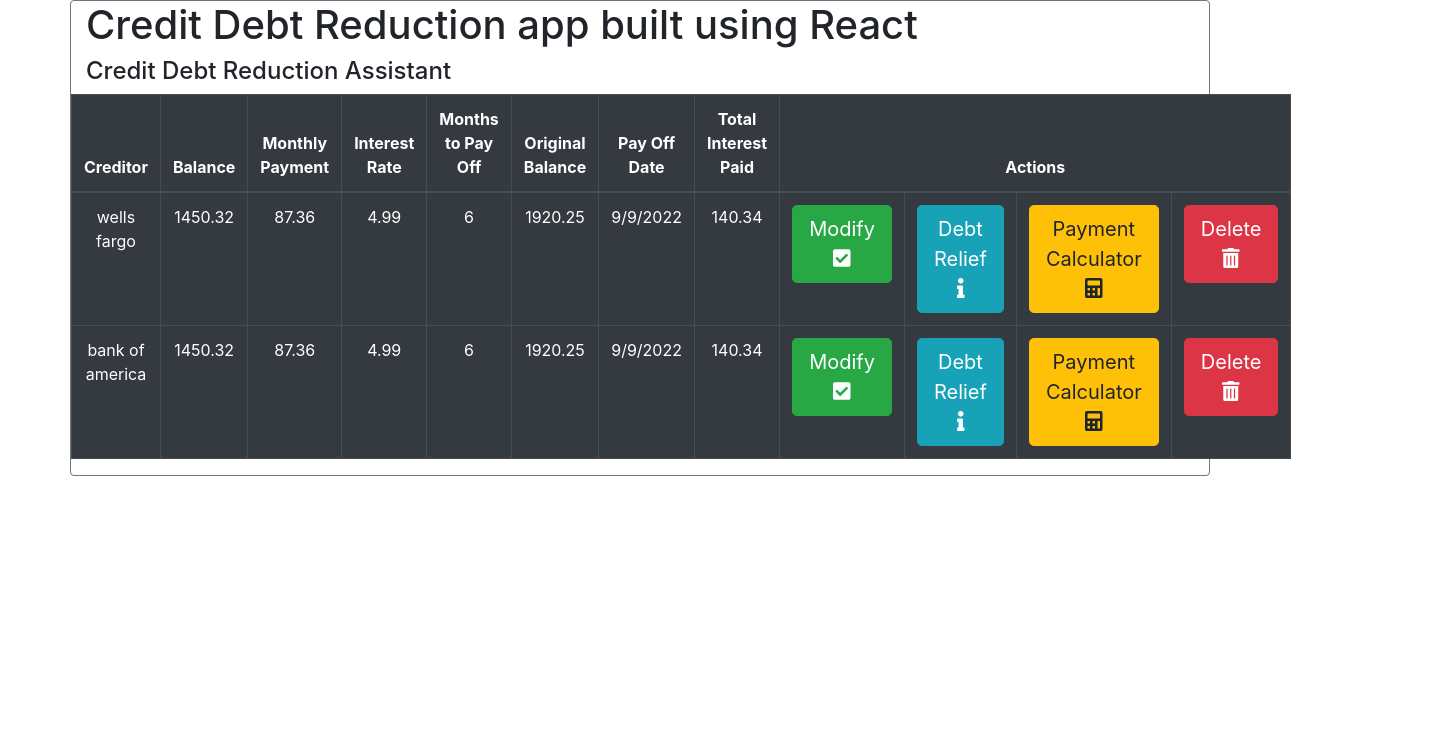
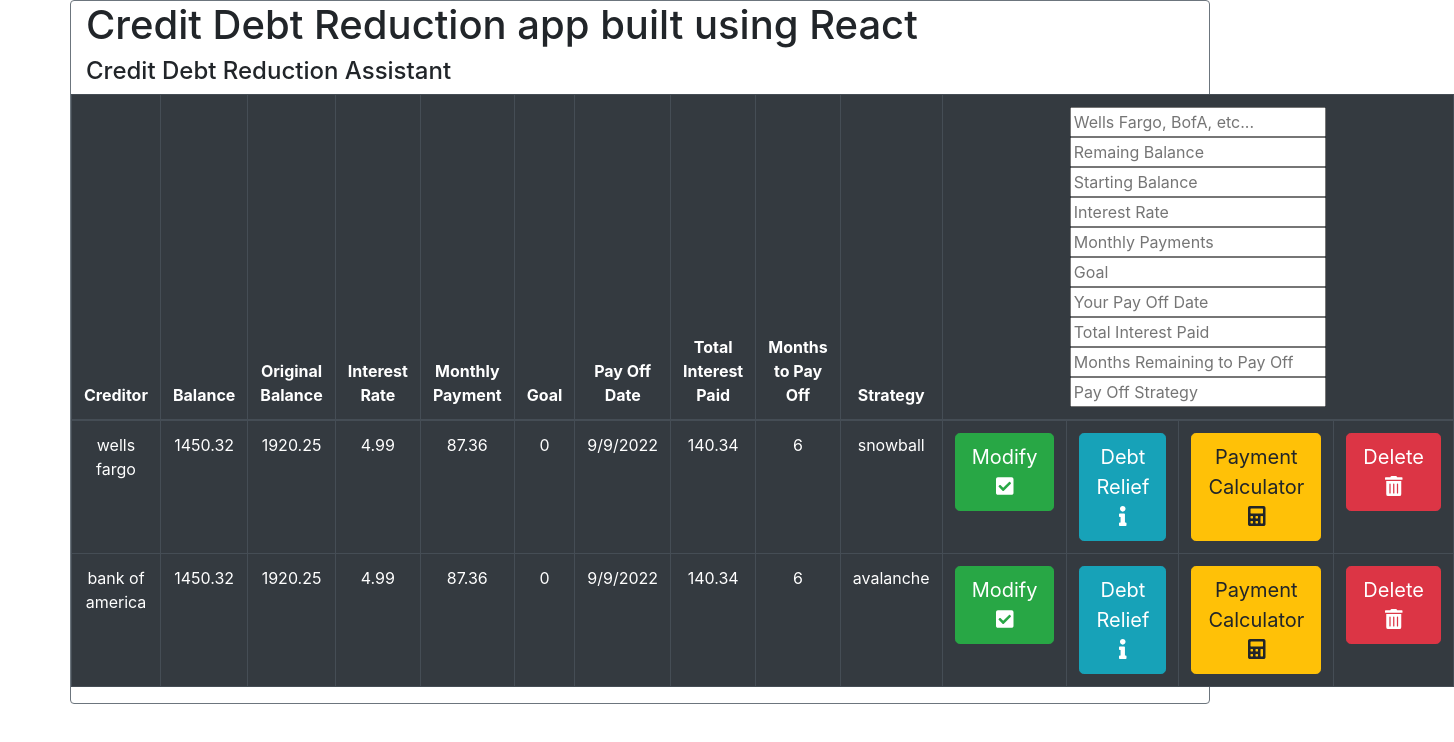
Before and after one commit to skosari/bills, a React (Create React App) app: page / in a window 1280 px wide. Shown: the top 742 px of the page, 1454 px wide, since content can reach past the window. Built offline with nearby package versions, Linux system fonts and the light colour scheme.

Commit message:
minor changes to adddebts.js

```diff
--- a/public/index.html
+++ b/public/index.html
@@ -24,7 +24,7 @@
       work correctly both with client-side routing and a non-root public URL.
       Learn how to configure a non-root public URL by running `npm run build`.
     -->
-    <title>Lambda Bills</title>
+    <title>Debt Control</title>
   </head>
   <body>
     <noscript>You need to enable JavaScript to run this app.</noscript>
--- a/src/App.js
+++ b/src/App.js
@@ -5,37 +5,49 @@ import {FontAwesomeIcon} from '@fortawesome/react-fontawesome';
 import PaymentCalculator from './components/PaymentCalculator';
 import DebtRelief from './components/DebtRelief';
 import ModifyAccount from './components/ModifyAccount';
-
+import AddDebt from './components/AddDebt'
 class App extends Component {
 state = {
   isLoading: false,
   debts: [
-
+    // {
+    //   id: 4,
+    //   creditor: '',
+    //   balance : '',
+    //   originalbalance: '',
+    //   rate : '',
+    //   payment: '',
+    //   goal: '',
+    //   paidoffdate: '',
+    //   totalinterestpaid: '',
+    //   monthstopayoff: '',
+    //   payoffstrategy: ''
+    // },
     {
-      'id': '5',
-      'creditor': 'wells fargo',
-      'balance': 1450.32,
-      'originalbalance': 1920.25,
-      'rate': 4.99,
-      'payment': 87.36,
-      'goal': 0,
-      'paidoffdate': '9/9/2022',
-      'totalinterestpaid': 140.34,
-      'monthstopayoff': 6,
-      'payoffstrategy': 'snowball'
+      id: 5,
+      creditor: 'wells fargo',
+      balance: 1450.32,
+      originalbalance: 1920.25,
+      rate: 4.99,
+      payment: 87.36,
+      goal: 0,
+      paidoffdate: '9/9/2022',
+      totalinterestpaid: 140.34,
+      monthstopayoff: 6,
+      payoffstrategy: 'snowball'
     },
     {
-      'id': '6',
-      'creditor': 'bank of america',
-      'balance': 1450.32,
-      'originalbalance': 1920.25,
-      'rate': 4.99,
-      'payment': 87.36,
-      'goal': 0,
-      'paidoffdate': '9/9/2022',
-      'totalinterestpaid': 140.34,
-      'monthstopayoff': 6,
-      'payoffstrategy': 'avalanche'
+      id: 6,
+      creditor: 'bank of america',
+      balance: 1450.32,
+      originalbalance: 1920.25,
+      rate: 4.99,
+      payment: 87.36,
+      goal: 0,
+      paidoffdate: '9/9/2022',
+      totalinterestpaid: 140.34,
+      monthstopayoff: 6,
+      payoffstrategy: 'avalanche'
     }
   ],
 }
@@ -44,22 +56,43 @@ delBtn(id) {
   this.setState({ debts: updatedDebts }); //Logic to delete the item
 }
 
+addDebt = (x) => {
+  const newDebt = {
+    id: (this.state.debts.length + 1),
+    creditor: 'bank of america',
+    balance: 1450.32,
+    originalbalance: 1920.25,
+    rate: 4.99,
+    payment: 87.36,
+    goal: 0,
+    paidoffdate: '9/9/2022',
+    totalinterestpaid: 140.34,
+    monthstopayoff: 6,
+    payoffstrategy: 'avalanche'
+  }
+  this.setState({ debts: [...this.state.debts, newDebt] })
+}
+
+
 render() {
   const isLoading = this.state.isLoading;
 
   if(isLoading){return <div>Loading...</div>};
 
   const allDebts = this.state.debts;
-  let invoiceControls = allDebts.map(x =>
+  let debtControls = allDebts.map(x =>
     <tr key={x.id}>
       <td>{x.creditor}</td>
       <td>{x.balance}</td>
+      <td>{x.originalbalance}</td>
+      <td>{x.rate}</td>
       <td>{x.payment} </td>
-      <td>{x.rate}</td>
-      <td>{x.monthstopayoff}</td>
-      <td>{x.originalbalance}</td>
+      <td>{x.goal}</td>
       <td>{x.paidoffdate}</td>
       <td>{x.totalinterestpaid}</td>
+      <td>{x.monthstopayoff}</td>
+      <td>{x.payoffstrategy}</td>
+
       <td><ModifyAccount /></td>
       <td><DebtRelief balance={x.balance} rate={x.rate} paidoffdate={x.paidoffdate}/></td>
       <td><PaymentCalculator balance={x.balance}/></td>
@@ -88,19 +121,23 @@ render() {
               <tr>
                 <th>Creditor</th>
                 <th>Balance</th>
+                <th>Original Balance</th>
+                <th>Interest Rate</th>
                 <th>Monthly Payment</th>
-                <th>Interest Rate</th>
-                <th>Months to Pay Off</th>
-                <th>Original Balance</th>
+                <th>Goal</th>
                 <th>Pay Off Date</th>
                 <th>Total Interest Paid</th>
-                <th colSpan='4'>Actions</th>
+                <th>Months to Pay Off</th>
+                <th>Strategy</th>
+                <th colSpan='4'><AddDebt debts={this.props.debts}/></th>
 
               </tr>
             </thead>
+
             <tbody>
 
-              {this.state.debts.length === 0 ? <tr><td colSpan='9'>All Caught Up</td></tr> : invoiceControls}
+
+              {this.state.debts.length === 0 ? <tr><td colSpan='9'>All Caught Up</td></tr> : debtControls}
 
             </tbody>
           </Table>
--- a/src/components/AddDebt.js
+++ b/src/components/AddDebt.js
@@ -0,0 +1,218 @@
+import React from 'react';
+//import propTypes from 'prop-types';
+
+class AddDebt extends React.Component {
+  state = {
+    creditor: '',
+    balance : '',
+    originalbalance: '',
+    rate : '',
+    payment: '',
+    goal: '',
+    paidoffdate: '',
+    totalinterestpaid: '',
+    monthstopayoff: '',
+    payoffstrategy: ''
+  }
+onSubmit = (e) => {
+  e.preventDefault();
+  this.props.addDebt(this.state.debts);
+  this.setState({
+    creditor: '',
+    balance : '',
+    originalbalance: '',
+    rate : '',
+    payment: '',
+    goal: '',
+    paidoffdate: '',
+    totalinterestpaid: '',
+    monthstopayoff: '',
+    payoffstrategy: ''
+  })
+}
+onChange = (e) => this.setState({[e.target.name]: e.target.value})
+render () {
+
+
+
+  let debtInputForm = (
+    <div className='input-container'>
+      <form onSubmit={this.onSubmit}>
+        <input
+          type='text'
+          name='creditor'
+          placeholder="Wells Fargo, BofA, etc..."
+          value={this.state.creditor}
+          onChange={this.onChange}
+        />
+        <input
+          type='number'
+          name='balance'
+          placeholder="Remaing Balance"
+          value={this.state.balance}
+          onChange={this.onChange}
+        />
+        <input
+          type='number'
+          name='originalbalance'
+          placeholder="Starting Balance"
+          value={this.state.originalbalance}
+          onChange={this.onChange}
+        />
+        <input
+          type='number'
+          name='rate'
+          placeholder="Interest Rate"
+          value={this.state.rate}
+          onChange={this.onChange}
+        />
+        <input
+          type='number'
+          name='payment'
+          placeholder="Monthly Payments"
+          value={this.state.payment}
+          onChange={this.onChange}
+        />
+        <input
+          type='number'
+          name='goal'
+          placeholder="Goal"
+          value={this.state.goal}
+          onChange={this.onChange}
+        />
+        <input
+          type='text'
+          name='paidoffdate'
+          placeholder="Your Pay Off Date"
+          value={this.state.paidoffdate}
+          onChange={this.onChange}
+        />
+        <input
+          type='number'
+          name='totalinterestpaid'
+          placeholder="Total Interest Paid"
+          value={this.state.totalinterestpaid}
+          onChange={this.onChange}
+        />
+        <input
+          type='number'
+          name='monthstopayoff'
+          placeholder="Months Remaining to Pay Off"
+          value={this.state.monthstopayoff}
+          onChange={this.onChange}
+        />
+        <input
+          type='text'
+          name='payoffstrategy'
+          placeholder="Pay Off Strategy"
+          value={this.state.payoffstrategy}
+          onChange={this.onChange}
+        />
+      </form>
+    </div>
+  );
+
+  return (
+    <React.Fragment>
+      {debtInputForm}
+    </React.Fragment>
+  );
+
+  // let debtInputTable = (
+  //   <tr>
+  //     <th>
+  //       <input
+  //           type='text'
+  //           name='creditor'
+  //           placeholder="Wells Fargo, BofA, etc..."
+  //           value={this.state.creditor}
+  //           onChange={this.onChange}
+  //       />
+  //     </th>
+  //     <th>
+  //       <input
+  //         type='text'
+  //         name='balance'
+  //         placeholder="Remaing Balance"
+  //         value={this.state.balance}
+  //         onChange={this.onChange}
+  //       />
+  //     </th>
+  //     <th>
+  //       <input
+  //         type='text'
+  //         name='originalbalance'
+  //         placeholder="Starting Balance"
+  //         value={this.state.originalbalance}
+  //         onChange={this.onChange}
+  //       />
+  //     </th>
+  //     <th>
+  //       <input
+  //         type='text'
+  //         name='rate'
+  //         placeholder="Interest Rate"
+  //         value={this.state.rate}
+  //         onChange={this.onChange}
+  //       />
+  //     </th>
+  //     <th>
+  //       <input
+  //         type='text'
+  //         name='payment'
+  //         placeholder="Monthly Payments"
+  //         value={this.state.payment}
+  //         onChange={this.onChange}
+  //       />
+  //     </th>
+  //     <th>
+  //       <input
+  //         type='text'
+  //         name='goal'
+  //         placeholder="Goal"
+  //         value={this.state.goal}
+  //         onChange={this.onChange}
+  //       />
+  //     </th>
+  //     <th>
+  //       <input
+  //         type='text'
+  //         name='paidoffdate'
+  //         placeholder="Your Pay Off Date"
+  //         value={this.state.paidoffdate}
+  //         onChange={this.onChange}
+  //       />
+  //     </th>
+  //     <th>
+  //       <input
+  //         type='text'
+  //         name='totalinterestpaid'
+  //         placeholder="Total Interest Paid"
+  //         value={this.state.totalinterestpaid}
+  //         onChange={this.onChange}
+  //       />
+  //     </th>
+  //     <th>
+  //       <input
+  //         type='text'
+  //         name='monthstopayoff'
+  //         placeholder="Months Remaining to Pay Off"
+  //         value={this.state.monthstopayoff}
+  //         onChange={this.onChange}
+  //       />
+  //     </th>
+  //     <th>
+  //       <input
+  //         type='text'
+  //         name='payoffstrategy'
+  //         placeholder="Pay Off Strategy"
+  //         value={this.state.payoffstrategy}
+  //         onChange={this.onChange}
+  //       />
+  //     </th>
+  //   </tr>
+  // );
+}
+}
+
+export default AddDebt;
```
